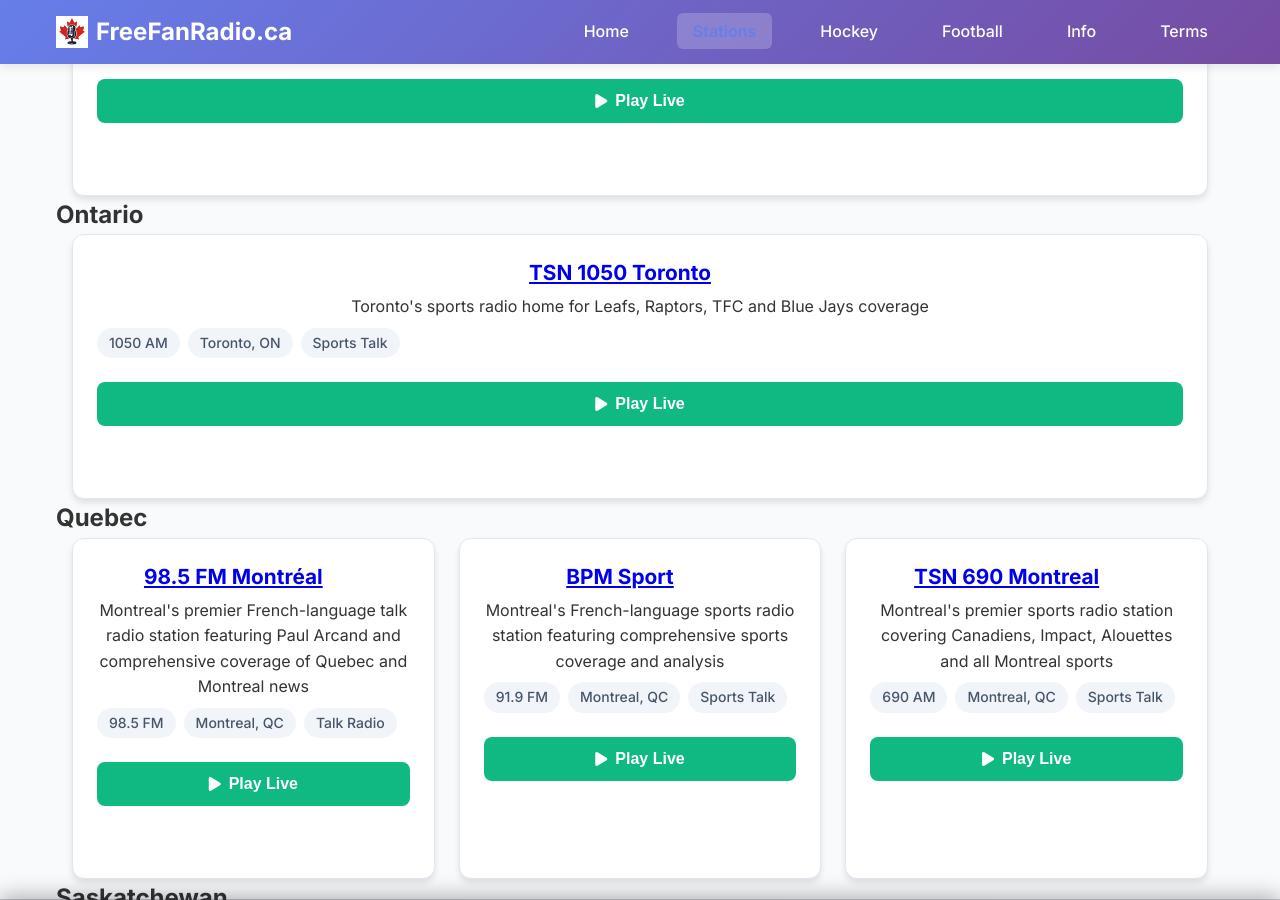
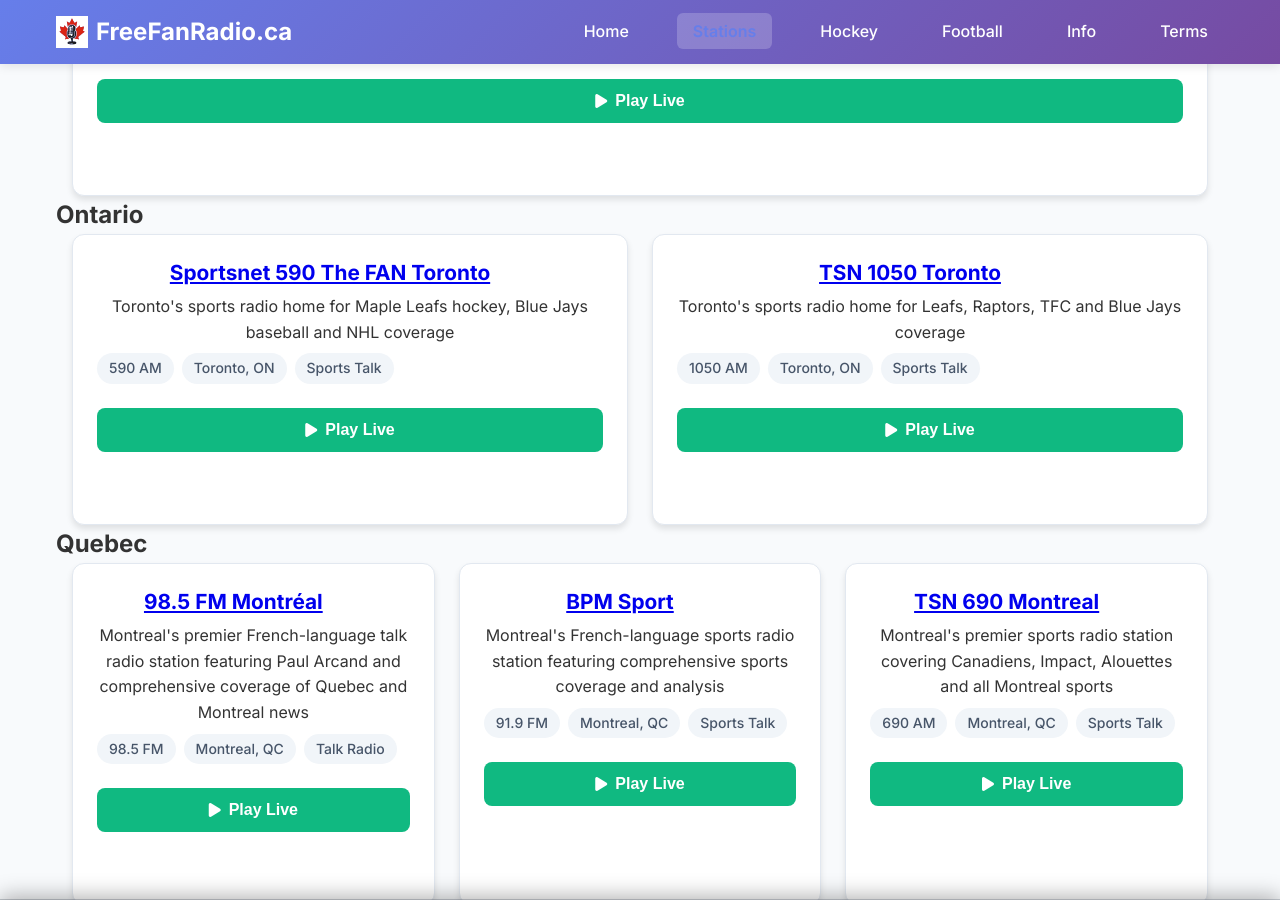
Before and after one commit to freefanradio/freefanradio.github.io, a Jekyll site: the page built from sports.md, in a window 1280 px wide and 900 px high, scrolled down 722 px. Built offline with Jekyll 4.4.1, drawn with Linux system fonts in a browser that asks for light colours.

Commit message:
Fix station streams; replace placeholder networks with real stations
- 98.5 FM: use the StreamTheWorld redirect (CHMPFMAAC.aac) from 985fm.ca
  instead of a hard-coded edge server.
- CKRM 620: use the stable streamon.fm URL without the expiring session key.
- Sportsnet 960: use the Rogers leanstream feed (cal960.stream/icy); the
  old URL contained a one-time session token.
- Remove Hockey Night in Canada Radio, TSN Hockey Network and CFL on TSN
  Radio: they pointed at mediavibez.com, a parked domain for sale.
- Add Sportsnet 590 The FAN Toronto; feature it and TSN 690 on the Hockey
  page and TSN 1050 on the Football page.

Co-Authored-By: Claude Opus 5.5 <noreply@anthropic.com>
Claude-Session: https://claude.ai/code/session_01SLLDPUmWqmCJdAx4nfvhMX

```diff
--- /dev/null
+++ b/_stations/sportsnet-590-toronto.md
@@ -0,0 +1,20 @@
+---
+hidden: false
+layout: station
+id: "sn590"
+title: "Sportsnet 590 The FAN Toronto"
+description: "Toronto's sports radio home for Maple Leafs hockey, Blue Jays baseball and NHL coverage"
+frequency: "590 AM"
+location: "Toronto, ON"
+genre: "Sports Talk"
+category: "sports"
+stream_url: "https://rogers-hls.leanstream.co/rogers/tor590.stream/icy"
+website: "https://www.sportsnet.ca/590"
+teams:
+  - "Toronto Maple Leafs"
+  - "Toronto Blue Jays"
+---
+
+## About Sportsnet 590 The FAN
+
+Sportsnet 590 The FAN is Rogers' flagship sports radio station in Toronto, with Maple Leafs and Blue Jays broadcasts and daily NHL talk.
--- a/football.md
+++ b/football.md
@@ -41,7 +41,7 @@ permalink: /football/
 ## Featured Football Stations
 
 <div class="stations-grid" style="margin: 2rem 0;">
-    {% include station-card.html station_id="cfl-on-tsn-radio" %}
+    {% include station-card.html station_id="tsn-1050-toronto" %}
 
     {% assign roughrider_station = site.stations | where: "slug", "ckrm-620-regina" | first %}
     {% if roughrider_station %}
--- a/hockey.md
+++ b/hockey.md
@@ -49,9 +49,9 @@ permalink: /hockey/
 ## Featured Hockey Stations
 
 <div class="stations-grid" style="margin: 2rem 0;">
-    {% include station-card.html station_id="hockey-night-in-canada-radio" %}
+    {% include station-card.html station_id="sportsnet-590-toronto" %}
 
-    {% include station-card.html station_id="tsn-hockey-network" %}
+    {% include station-card.html station_id="tsn-690-montreal" %}
 </div>
 
 ## Hockey Programming Schedule
```
Also changed, not shown: _stations/985-fm-montreal.md (+1 -1 lines), _stations/cfl-on-tsn-radio.md (deleted, +0 -12 lines), _stations/ckrm-620-regina.md (+1 -1 lines), _stations/hockey-night-in-canada-radio.md (deleted, +0 -12 lines), _stations/sportsnet-960-calgary.md (+1 -1 lines), _stations/tsn-hockey-network.md (deleted, +0 -12 lines).
